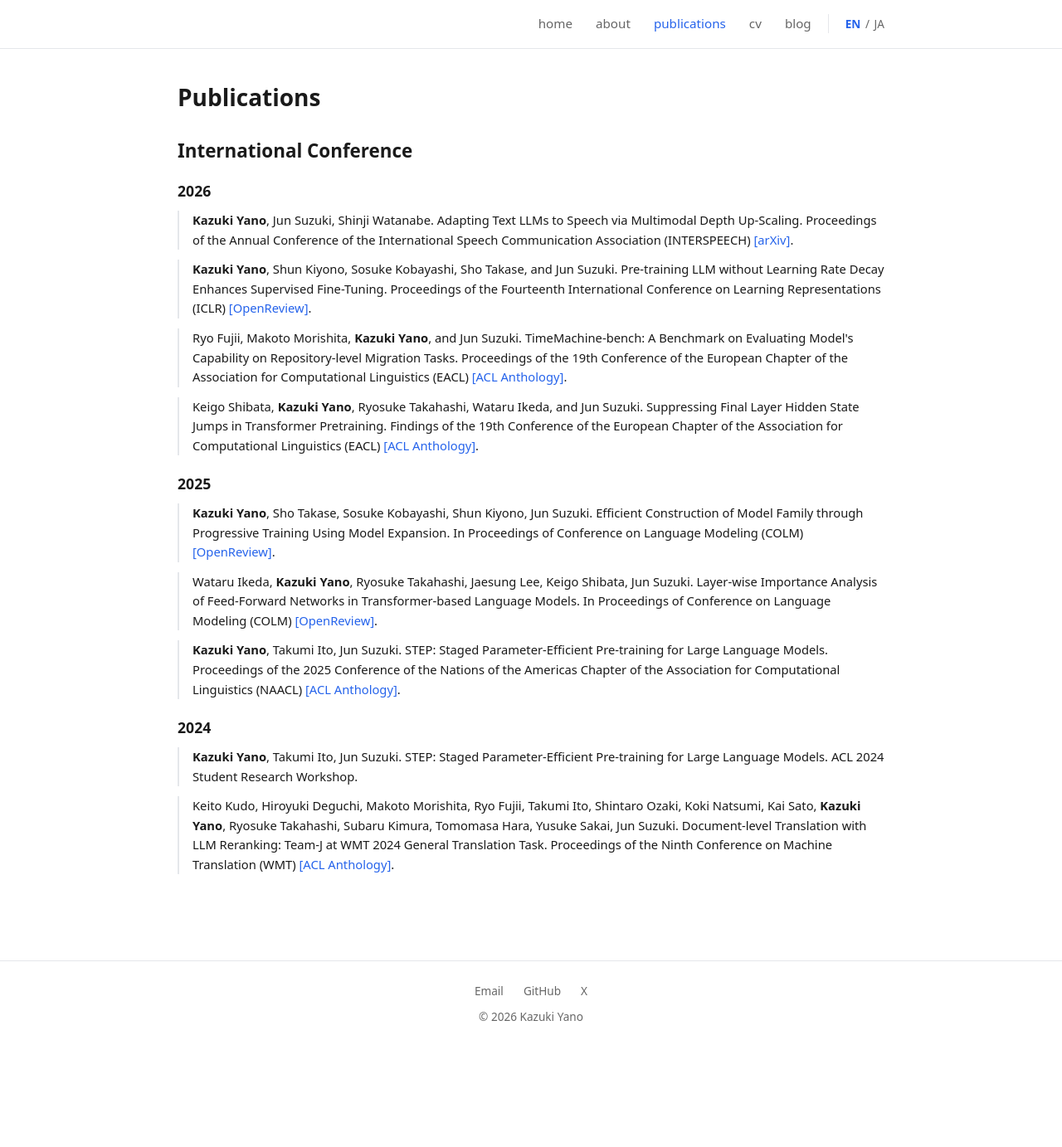
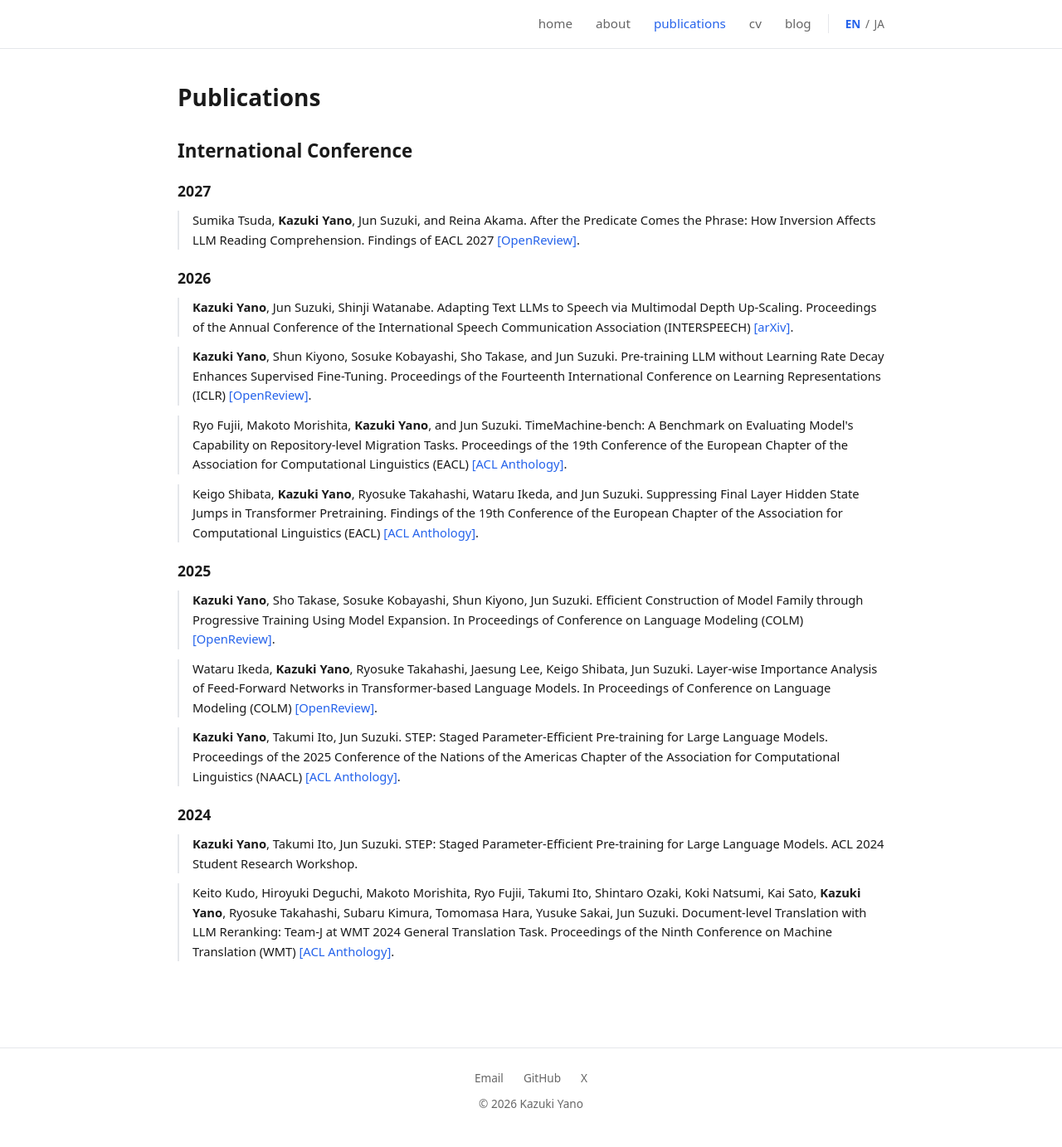
Before and after one commit to Kazuki-Ya/Kazuki-Ya.github.io, a Jekyll site: the page built from _pages/publications.html, in a window 1280 px wide. Shown: the whole page at 83% size. Built offline with Jekyll 4.4.1, drawn with Linux system fonts in a browser that asks for light colours; before the commit the page ends 1278 px from its top, so only the background shows below that.

Commit message:
Update CV and add Findings of EACL 2027 publication

```diff
--- a/_pages/cv.html
+++ b/_pages/cv.html
@@ -1,13 +1,13 @@
 ---
 permalink: /cv/
-redirect_to: /files/cv.pdf
+redirect_to: /files/CV.pdf
 ---
 <!DOCTYPE html>
 <html>
 <head>
-  <meta http-equiv="refresh" content="0; url={{ '/files/cv.pdf' | relative_url }}">
+  <meta http-equiv="refresh" content="0; url={{ '/files/CV.pdf' | relative_url }}">
 </head>
 <body>
-  <p>Redirecting to <a href="{{ '/files/cv.pdf' | relative_url }}">CV (PDF)</a>...</p>
+  <p>Redirecting to <a href="{{ '/files/CV.pdf' | relative_url }}">CV (PDF)</a>...</p>
 </body>
 </html>
--- a/_pages/ja/publications.html
+++ b/_pages/ja/publications.html
@@ -8,6 +8,11 @@ description: "矢野一樹の国際会議論文および国内会議・研究会
 ---
 
 <h2>国際会議</h2>
+
+<p class="pub-year">2027</p>
+<ul class="pub-list">
+  <li>Sumika Tsuda, <strong>Kazuki Yano</strong>, Jun Suzuki, and Reina Akama. After the Predicate Comes the Phrase: How Inversion Affects LLM Reading Comprehension. Findings of EACL 2027 <a href="https://openreview.net/forum?id=wqGehzL9fy">[OpenReview]</a>.</li>
+</ul>
 
 <p class="pub-year">2026</p>
 <ul class="pub-list">
--- a/_pages/publications.html
+++ b/_pages/publications.html
@@ -7,6 +7,11 @@ translation_url: /ja/publications/
 ---
 
 <h2>International Conference</h2>
+
+<p class="pub-year">2027</p>
+<ul class="pub-list">
+  <li>Sumika Tsuda, <strong>Kazuki Yano</strong>, Jun Suzuki, and Reina Akama. After the Predicate Comes the Phrase: How Inversion Affects LLM Reading Comprehension. Findings of EACL 2027 <a href="https://openreview.net/forum?id=wqGehzL9fy">[OpenReview]</a>.</li>
+</ul>
 
 <p class="pub-year">2026</p>
 <ul class="pub-list">
```
Also changed, not shown: 2 other files.
